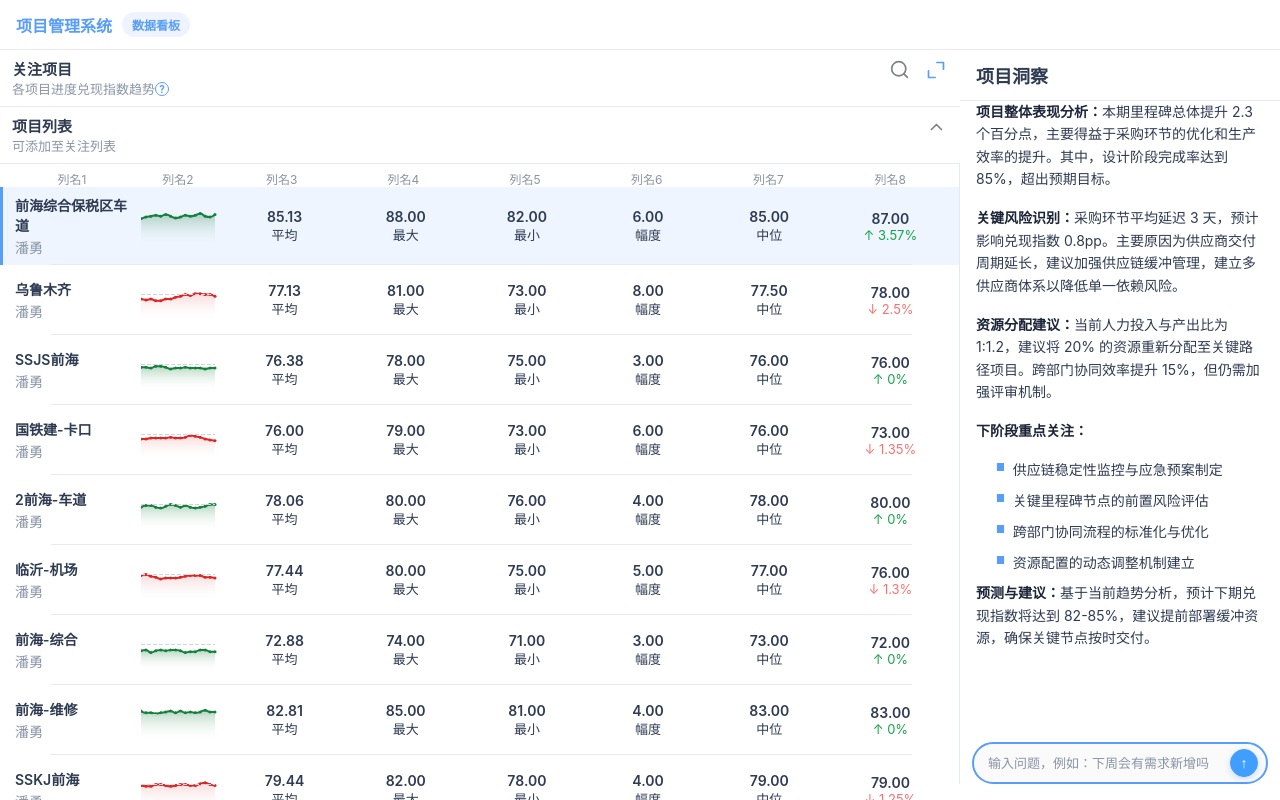
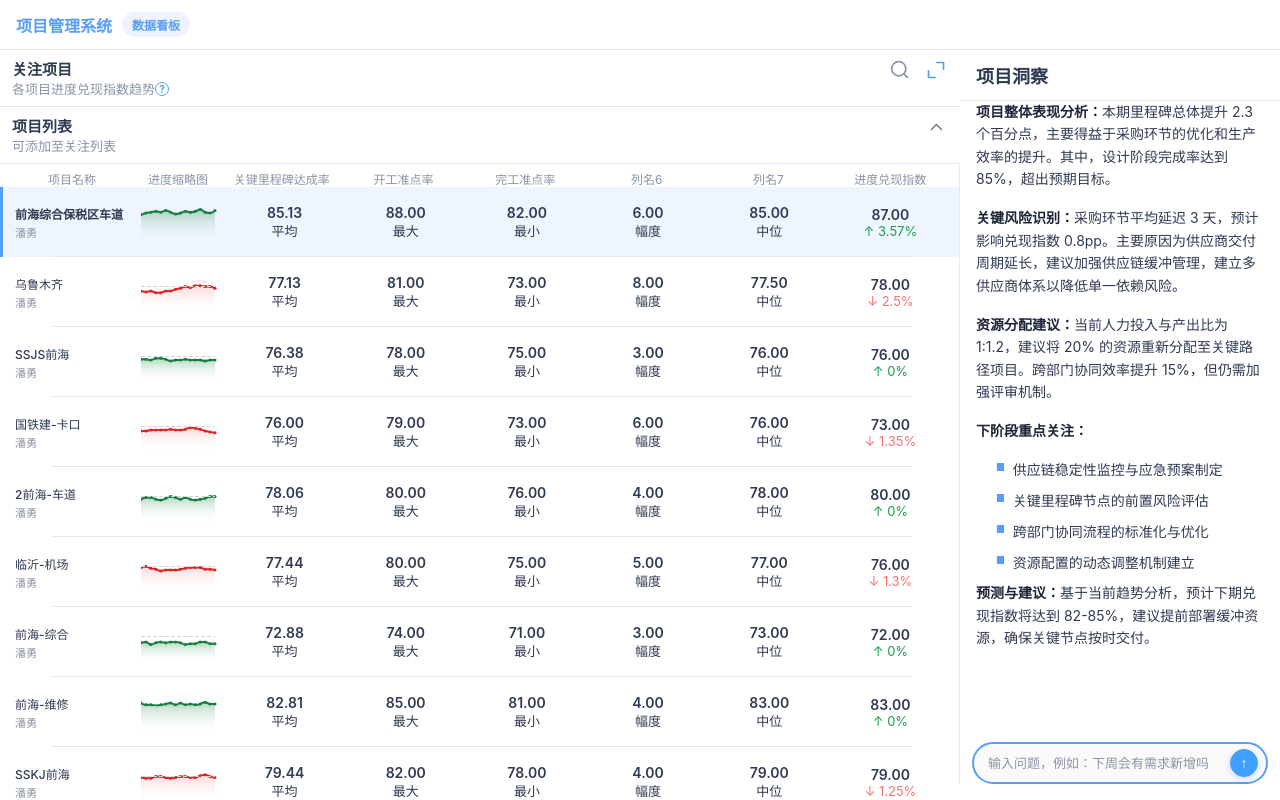
Before and after one commit to Soulcool22/dashboard-vue, a Vue app: page / in a window 1280 px wide. Both pictures are taken after a click on the button 216 px from the left and 70 px from the top of the page. Built offline with nearby package versions, Linux system fonts and the light colour scheme; what @icon-park/vue-next would draw is missing.

Commit message:
列表字体调整

```diff
--- a/src/assets/dashboard.css
+++ b/src/assets/dashboard.css
@@ -114,3 +114,7 @@ header { padding: 12px 16px; border-bottom: 1px solid var(--border); background:
 ::-webkit-scrollbar { width: 0px; height: 0px; background: transparent; }
 ::-webkit-scrollbar-thumb { background: transparent; }
 * { scrollbar-width: none; scrollbar-color: transparent transparent; }
+.wl-card .wl-name { font-size: 12px; font-weight: 600; }
+.wl-card .wl-sub { font-size: 11px; font-weight: 400; color: var(--muted); }
+.rl-card .wl-name { font-size: 12px; font-weight: 500; }
+.rl-card .wl-sub { font-size: 11px; font-weight: 400; color: var(--muted); }
--- a/src/components/RegularList.vue
+++ b/src/components/RegularList.vue
@@ -15,14 +15,14 @@
       </div>
     </div>
     <div class="wl-columns" v-if="isExpanded && !collapsed && regulars && regulars.length">
-      <div>列名1</div>
-      <div>列名2</div>
-      <div>列名3</div>
-      <div>列名4</div>
-      <div>列名5</div>
+      <div>项目名称</div>
+      <div>进度缩略图</div>
+      <div>关键里程碑达成率</div>
+      <div>开工准点率</div>
+      <div>完工准点率</div>
       <div>列名6</div>
       <div>列名7</div>
-      <div>列名8</div>
+      <div>进度兑现指数</div>
     </div>
     <div class="wl-list" v-show="!collapsed">
       <div
--- a/src/components/WatchList.vue
+++ b/src/components/WatchList.vue
@@ -15,8 +15,8 @@
         逾期解决率：7.5%" /></div>
       </div>
       <div class="header-actions">
-        <el-button class="expand-btn" type="text" @click="toggleSearch" ref="searchToggleRef">
-          <svg width="20" height="20" viewBox="0 0 48 48" fill="none" xmlns="http://www.w3.org/2000/svg"><path d="M21 38C30.3888 38 38 30.3888 38 21C38 11.6112 30.3888 4 21 4C11.6112 4 4 11.6112 4 21C4 30.3888 11.6112 38 21 38Z" stroke="#7f8081" stroke-width="4" stroke-linejoin="round"/><path d="M33.2218 33.2218L41.7071 41.7071" stroke="#7f8081" stroke-width="4" stroke-linecap="round" stroke-linejoin="round"/></svg>
+        <el-button class="expand-btn" :class="{ 'active': isSearchVisible }" type="text" @click="toggleSearch" ref="searchToggleRef">
+          <svg width="20" height="20" viewBox="0 0 48 48" fill="none" xmlns="http://www.w3.org/2000/svg"><path d="M21 38C30.3888 38 38 30.3888 38 21C38 11.6112 30.3888 4 21 4C11.6112 4 4 11.6112 4 21C4 30.3888 11.6112 38 21 38Z" stroke="currentColor" stroke-width="4" stroke-linejoin="round"/><path d="M33.2218 33.2218L41.7071 41.7071" stroke="currentColor" stroke-width="4" stroke-linecap="round" stroke-linejoin="round"/></svg>
         </el-button>
         <el-button class="expand-btn" type="text" @click="$emit('toggle-left')" :class="{ 'active': isExpanded }">
           <svg width="20" height="20" viewBox="0 0 48 48" fill="none" xmlns="http://www.w3.org/2000/svg"><path d="M22 42H6V26" stroke="currentColor" stroke-width="4" stroke-linecap="round" stroke-linejoin="round"/><path d="M26 6H42V22" stroke="currentColor" stroke-width="4" stroke-linecap="round" stroke-linejoin="round"/></svg>
@@ -24,14 +24,14 @@
       </div>
     </div>
     <div class="wl-columns" v-if="isExpanded && !isSearchVisible && projects && projects.length">
-      <div>列名1</div>
-      <div>列名2</div>
-      <div>列名3</div>
-      <div>列名4</div>
-      <div>列名5</div>
+      <div>项目名称</div>
+      <div>进度缩略图</div>
+      <div>关键里程碑达成率</div>
+      <div>开工准点率</div>
+      <div>完工准点率</div>
       <div>列名6</div>
       <div>列名7</div>
-      <div>列名8</div>
+      <div>进度兑现指数</div>
     </div>
     <div class="wl-list" v-if="!isSearchVisible">
       <div
```
